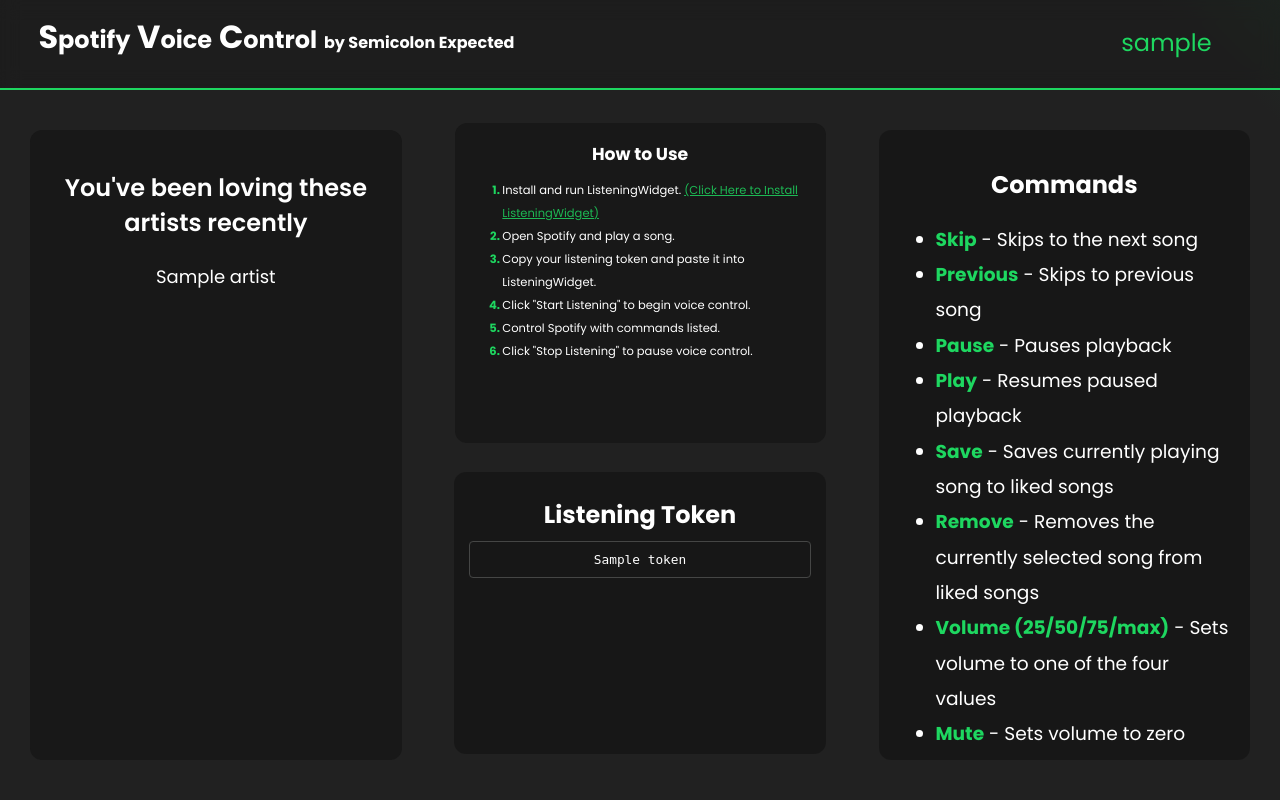
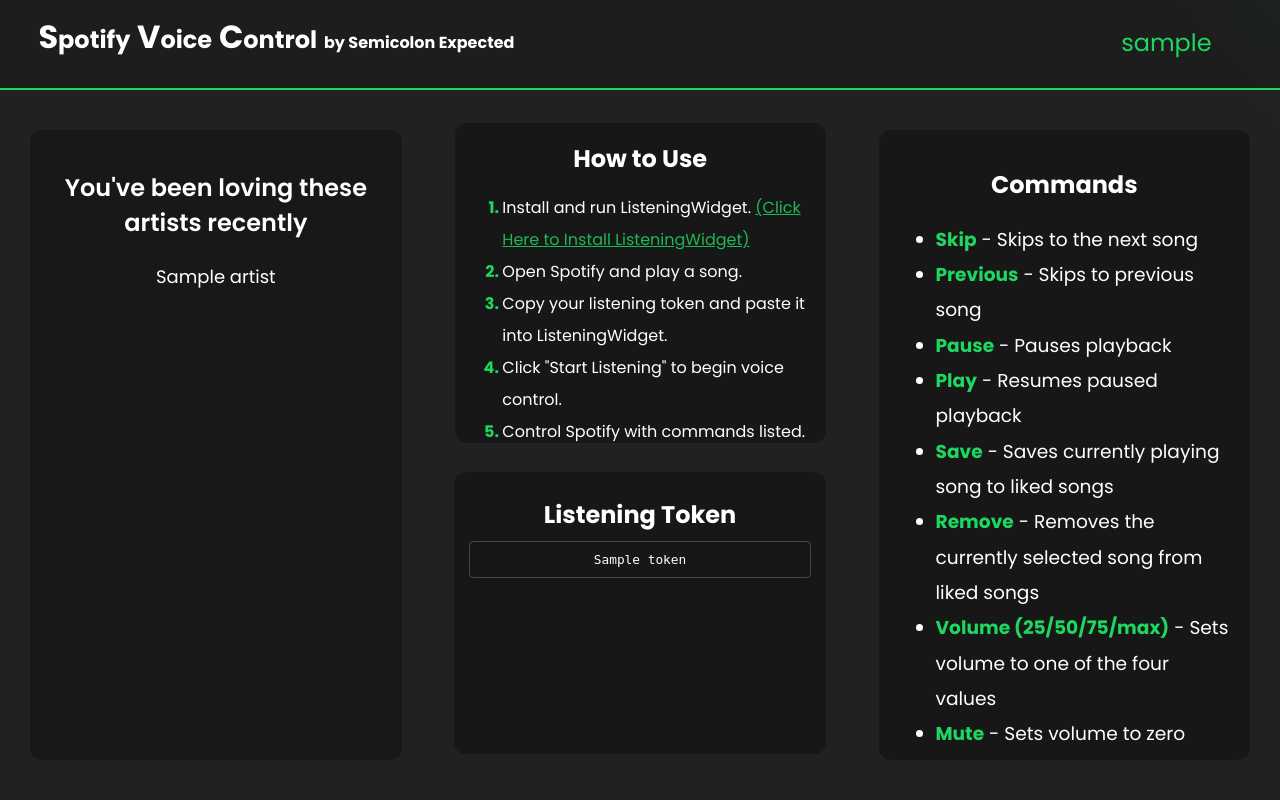
Before and after one commit to angellsoliss/semicolonExpected_deployment, a Flask app: template templates/functionality.html in a window 1280 px wide. Run offline with Flask 3, Linux system fonts and the light colour scheme; the template is opened without the code that fills it: most values are stand-ins (such as "Sample title", 1, 10 or a date in 2020).

Commit message:
font size testing

```diff
--- a/static/css/main.css
+++ b/static/css/main.css
@@ -476,7 +476,7 @@
     position: sticky;
     text-align: center;
     overflow-y: auto;
-    font-size: 0.899vw;
+    font-size: 100%;
 }
 
 .howToBox a {
```
